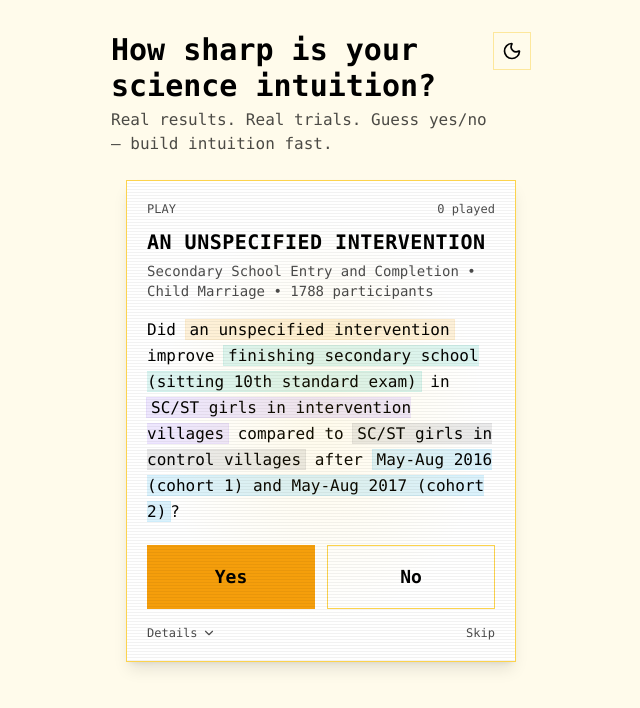
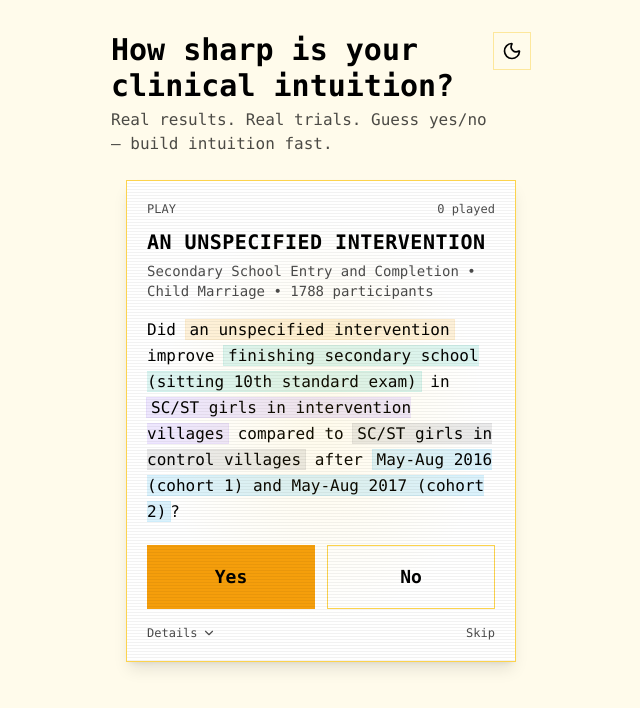
Before and after one commit to Yustynn/clinical-intuition, a React (Vite) app in the folder web/: page / in a window 1280 px wide. Shown: the top 708 px of the page, without its empty margins (319-959 px from the left). Built offline with nearby package versions, Linux system fonts and the light colour scheme; no server answers.

Commit message:
Minor copy change

```diff
--- a/web/src/components/layout/Landing.tsx
+++ b/web/src/components/layout/Landing.tsx
@@ -26,7 +26,7 @@ const Landing: React.FC<LandingProps> = ({ theme, mode, onModeChange }) => {
       <header className="w-full max-w-[420px] flex items-start justify-between">
         <div>
           <h1 className={`text-2xl md:text-3xl font-semibold ${theme.font}`}>
-            How sharp is your science intuition?
+            How sharp is your clinical intuition?
           </h1>
           <p className={`opacity-70 mt-1 ${theme.font}`}>
             Real results. Real trials. Guess yes/no — build intuition fast.
```
